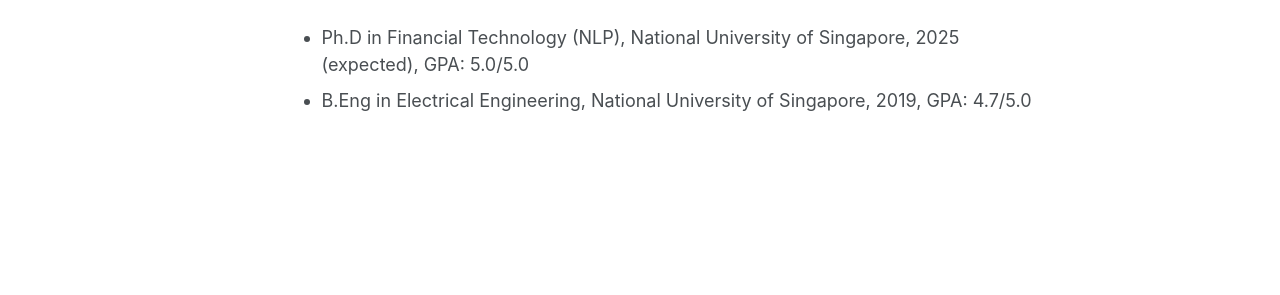
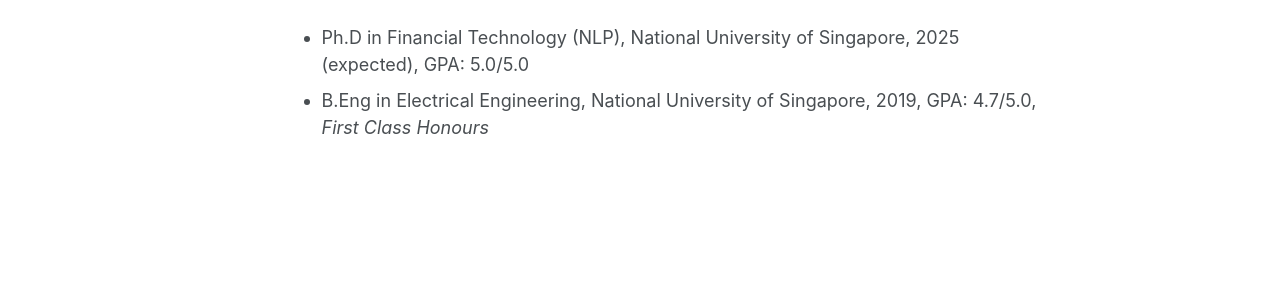
Before and after one commit to Chen-XueWen/Chen-XueWen.github.io, a Jekyll site: the page built from _pages/about.md, in a window 1280 px wide and 1191 px high. Shown: the part 651-946 px from the top of the window. Built offline with Jekyll 4.4.1, drawn with Linux system fonts in a browser that asks for light colours; some web fonts are replaced.

Commit message:
Update about.md

```diff
--- a/_pages/about.md
+++ b/_pages/about.md
@@ -16,4 +16,4 @@
 Education
 ======
 * Ph.D in Financial Technology (NLP), National University of Singapore, 2025 (expected), GPA: 5.0/5.0
-* B.Eng in Electrical Engineering, National University of Singapore, 2019, GPA: 4.7/5.0
+* B.Eng in Electrical Engineering, National University of Singapore, 2019, GPA: 4.7/5.0, *First Class Honours*
```
